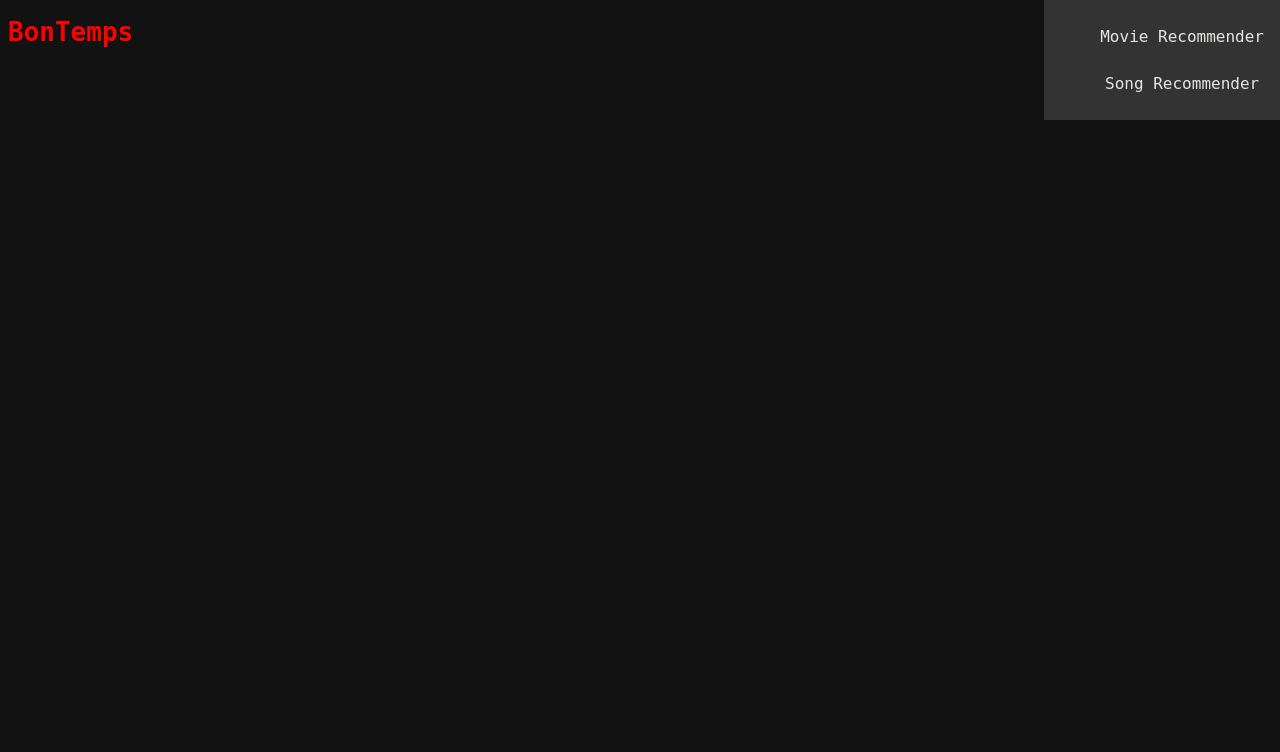
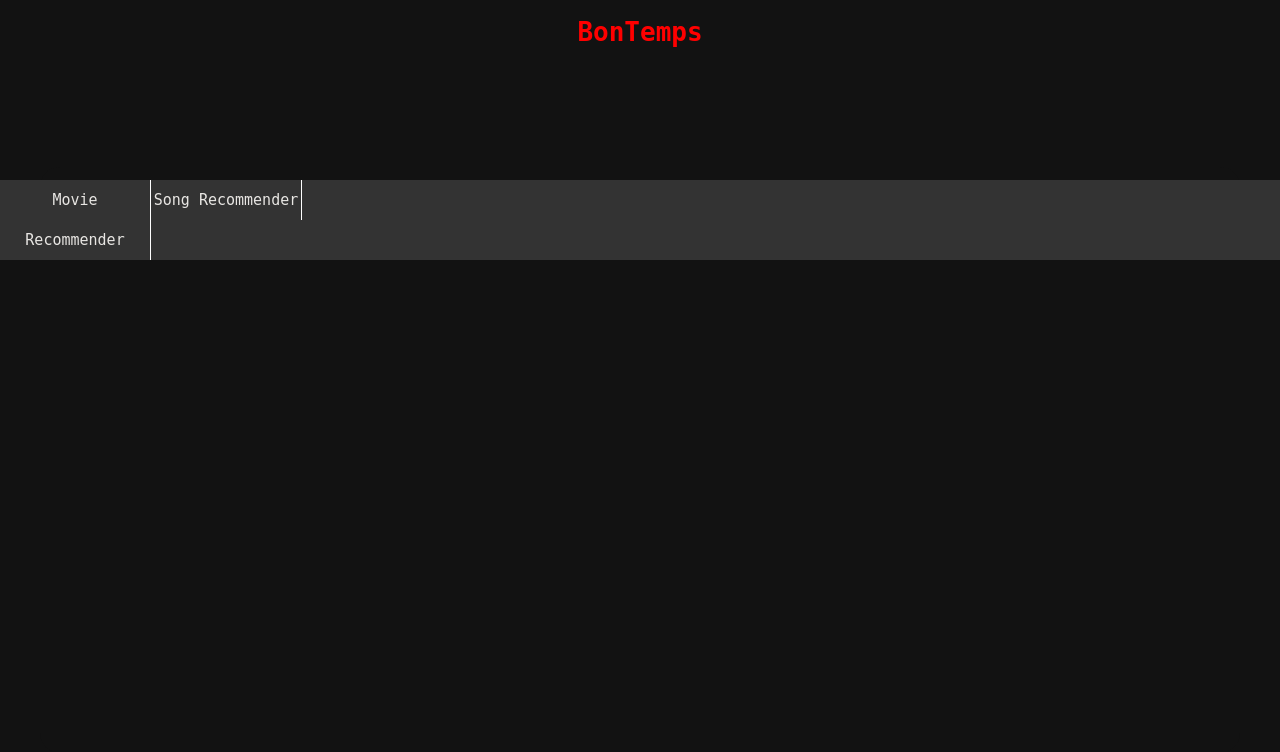
Before and after one commit to prabhdeepsingh3499/movie-rec-prabh, a Flask app: page / in a window 1280 px wide. Shown: the top 752 px of the page. Run offline with Flask 2, Linux system fonts and the light colour scheme; parts of the project's set-up code (start-up, migrations or seed data) failed here and were passed over.

Commit message:
Updated navbar

```diff
--- a/static/styles/style.css
+++ b/static/styles/style.css
@@ -3,6 +3,7 @@ font-family: monospace;
 }
 body{
     background-color: #121212;
+    margin: 0;
 }
 
 input[type=text]{
@@ -52,21 +53,30 @@ ul{
     color: #E8E6E3;
 }
 .navbar {
-    position: fixed;
-    top: 0;
-    right: 0;
-    background-color: #333;
-    display: block;
+    position: absolute;
+    display: flex;
+    z-index: 2;
+    flex-direction: row;
+    width: 100%;
+    left: 0;
+    background: #333;
+    color: #fff;
+
   }
-  .navbar ul li{
-    font-size: 16px;
-    text-align: center;
-    padding: 14px 16px;
-    list-style-type: none;
+  .toplmt{
+  text-align: center;
+    vertical-align: middle;
+    line-height: 40px;
+    position: relative;
+    height: 35px;
+    border-right: 1px solid white;
+    width: 150px;
+    display: inline-table;
+    font-size: 15px;
   }
   .navbar a{
       text-decoration: none;
   }
-  .navbar ul li:hover{
-    background-color: #FF0000;
+  .toplmt:hover{
+      background-color: red;
   }
--- a/templates/base.html
+++ b/templates/base.html
@@ -10,7 +10,7 @@
 </head>
 
 <body>
-    <h1 style="text-align: left; color: red;">BonTemps</h1>
+    <h1 style="text-align: center; color: red;">BonTemps</h1>
     <div class="main_content">
         {% block content %}
         {% endblock %}
--- a/templates/homepage.html
+++ b/templates/homepage.html
@@ -2,9 +2,8 @@
 {% block title %}BonTemps{% endblock %}
 {% block content %}
 <div class="navbar">
-    <ul>
-        <li><a href="/movie-recommender" style="color: #E8E6E3;">Movie Recommender</a></li>
-        <li><a href="/song-recommender" style="color: #E8E6E3;">Song Recommender</a></li>
-    </ul>
+    <div class="toplmt"><a href="/movie-recommender" style="color: #E8E6E3;">Movie Recommender</a></div>
+    <div class="toplmt"><a href="/song-recommender" style="color: #E8E6E3;">Song Recommender</a></div>
+
 </div>
 {% endblock %}
```
